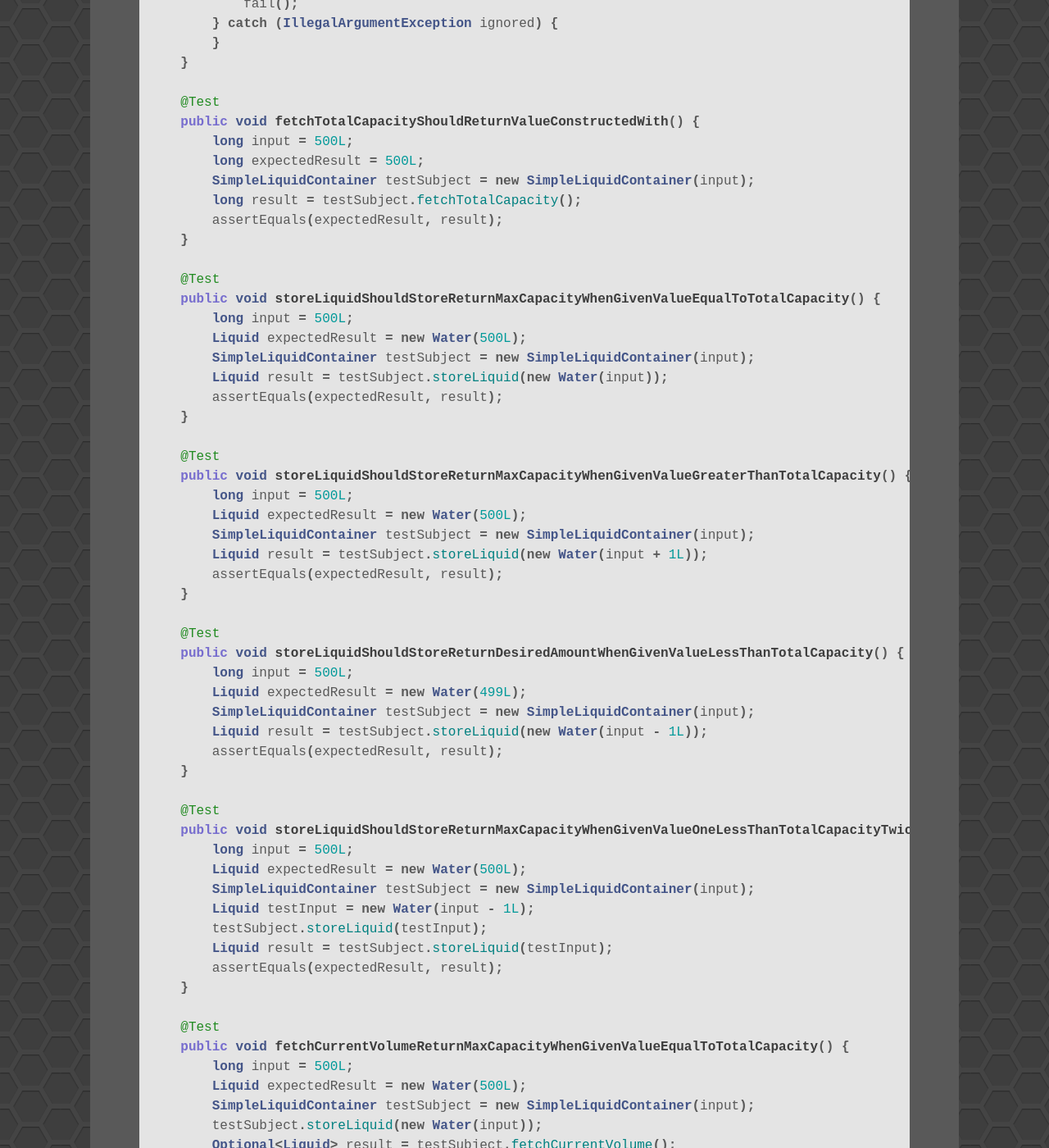
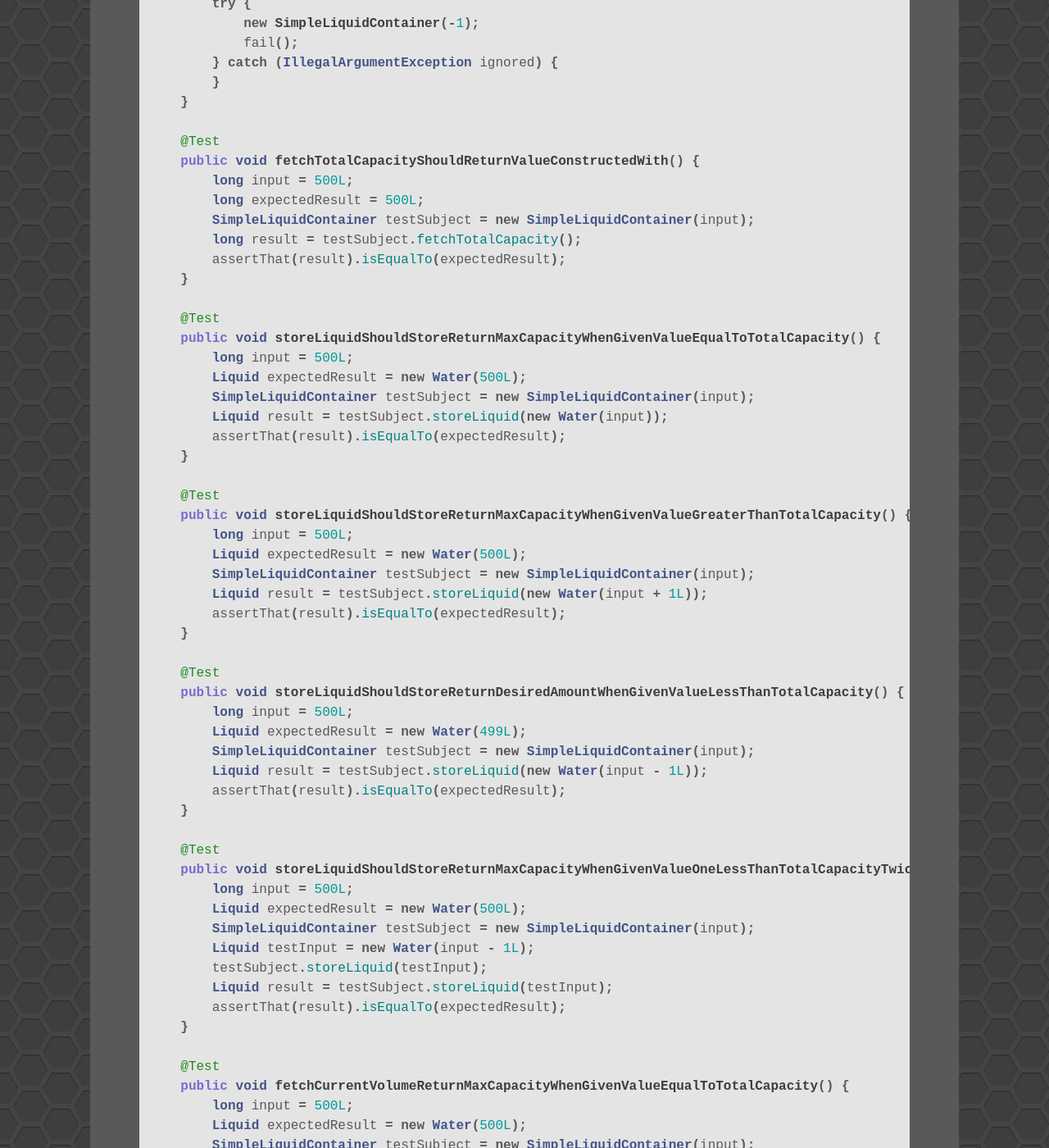
Before and after one commit to Unthrottled/blog, a Jekyll site: the page built from code/hdd/container_impl.md, in a window 1280 px wide and 1400 px high, scrolled down 1137 px. Shown: the whole window at 82% size. Built offline with Jekyll 4.4.1, drawn with Linux system fonts in a browser that asks for light colours; some of the changed text lies outside the part shown.

Commit message:
Some fixes

```diff
--- a/code/hdd/container_impl.md
+++ b/code/hdd/container_impl.md
@@ -54,7 +56,7 @@ public class SimpleLiquidContainerTest {
         long expectedResult = 500L;
         SimpleLiquidContainer testSubject = new SimpleLiquidContainer(input);
         long result = testSubject.fetchTotalCapacity();
-        assertEquals(expectedResult, result);
+        assertThat(result).isEqualTo(expectedResult);
     }
 
     @Test
@@ -63,7 +65,7 @@ public class SimpleLiquidContainerTest {
         Liquid expectedResult = new Water(500L);
         SimpleLiquidContainer testSubject = new SimpleLiquidContainer(input);
         Liquid result = testSubject.storeLiquid(new Water(input));
-        assertEquals(expectedResult, result);
+        assertThat(result).isEqualTo(expectedResult);
     }
 
     @Test
@@ -72,7 +74,7 @@ public class SimpleLiquidContainerTest {
         Liquid expectedResult = new Water(500L);
         SimpleLiquidContainer testSubject = new SimpleLiquidContainer(input);
         Liquid result = testSubject.storeLiquid(new Water(input + 1L));
-        assertEquals(expectedResult, result);
+        assertThat(result).isEqualTo(expectedResult);
     }
 
     @Test
@@ -81,7 +83,7 @@ public class SimpleLiquidContainerTest {
         Liquid expectedResult = new Water(499L);
         SimpleLiquidContainer testSubject = new SimpleLiquidContainer(input);
         Liquid result = testSubject.storeLiquid(new Water(input - 1L));
-        assertEquals(expectedResult, result);
+        assertThat(result).isEqualTo(expectedResult);
     }
 
     @Test
@@ -92,7 +94,7 @@ public class SimpleLiquidContainerTest {
         Liquid testInput = new Water(input - 1L);
         testSubject.storeLiquid(testInput);
         Liquid result = testSubject.storeLiquid(testInput);
-        assertEquals(expectedResult, result);
+        assertThat(result).isEqualTo(expectedResult);
     }
 
     @Test
```
Also changed, not shown: other parts of code/hdd/container_impl.md (+3 -1 lines).
